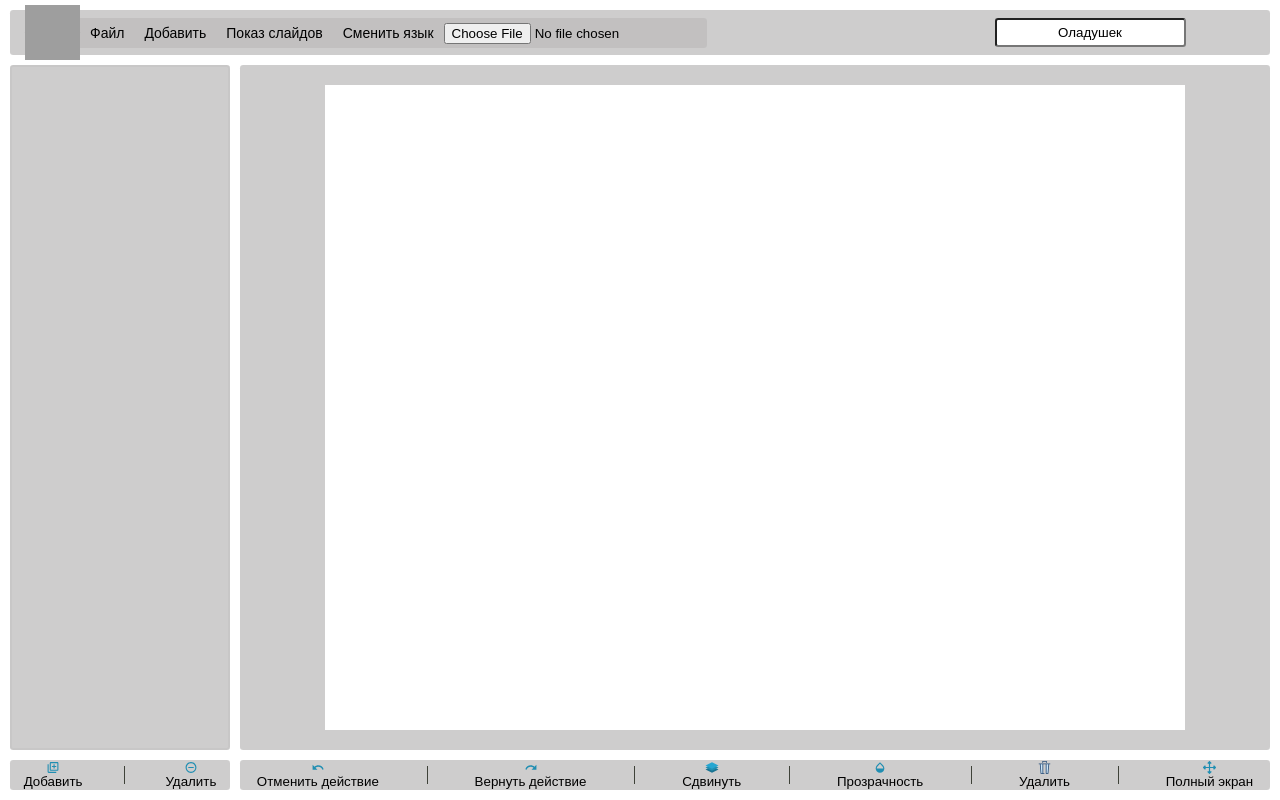
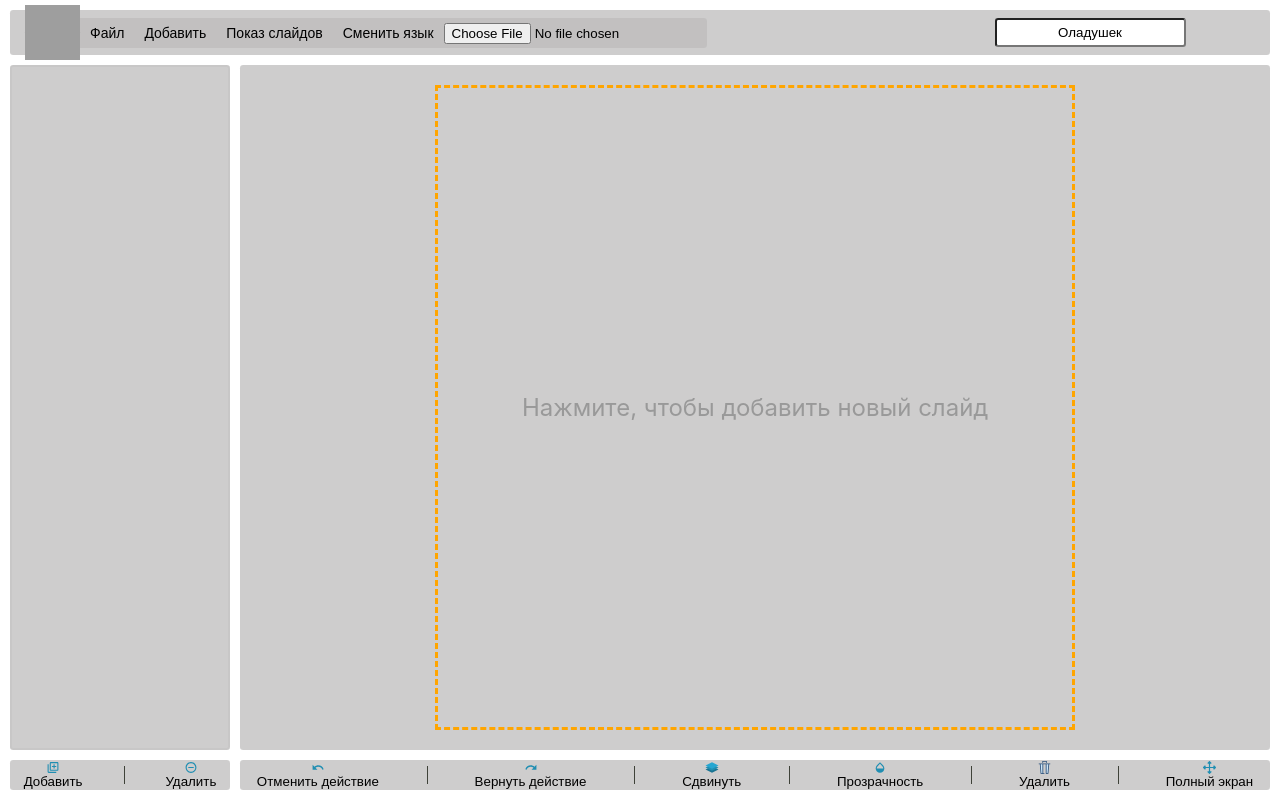
Before and after one commit to pklgn/project-os, a React (Create React App) app: page / in a window 1280 px wide. Built offline with nearby package versions, Linux system fonts and the light colour scheme; grey boxes are pictures that could not be loaded.

Commit message:
фича: новый слайд при клике на пустую рабочую область

```diff
--- a/src/components/AppContent/Slide/SlideComponent.module.css
+++ b/src/components/AppContent/Slide/SlideComponent.module.css
@@ -5,6 +5,20 @@
     min-width: 640px;
 }
 
+.empty-slide-container {
+    background: transparent;
+    box-sizing: border-box;
+    color: #999;
+    font-size: x-large;
+    display: flex;
+    justify-content: center;
+    align-items: center;
+    height: 100%;
+    min-width: 640px;
+    border: medium dashed orange;
+    cursor: pointer;
+}
+
 .slide-container {
     background: white;
     box-sizing: border-box;
--- a/src/components/AppContent/Slide/SlideComponent.tsx
+++ b/src/components/AppContent/Slide/SlideComponent.tsx
@@ -5,8 +5,15 @@ import { getSlideElementType } from '../../../model/utils/tools';
 import { PictureElementComponent } from '../../SlideElements/Picture/PictureElementComponent';
 import { Slide } from '../../../model/types';
 import { TextElementComponent } from '../../SlideElements/Text/TextElementComponent';
-import { createContext, useRef } from 'react';
+import { createContext, useContext, useRef } from 'react';
 import { mockText } from '../../../model/mock/mockEditor';
+
+import { LocaleContext } from '../../../App';
+
+import { addSlide } from '../../../redux/action-creators/slideActionCreators';
+import { bindActionCreators } from 'redux';
+import { useDispatch } from 'react-redux';
+import { keepModelAction } from '../../../redux/action-creators/editorActionCreators';
 
 const VIEWBOX = {
     x_min: 0,
@@ -24,7 +31,22 @@ export const ScaleContext = createContext(VIEWBOX);
 export function SlideComponent(props: SlideProps) {
     const ref = useRef<SVGSVGElement>(null);
 
-    return (
+    const localeContext = useContext(LocaleContext);
+
+    const dispatch = useDispatch();
+    const dispatchAddSlideAction = bindActionCreators(addSlide, dispatch);
+    const dispatchKeepModelAction = bindActionCreators(keepModelAction, dispatch);
+
+    const emptySlideClickHandler = () => {
+        dispatchAddSlideAction();
+        dispatchKeepModelAction();
+    };
+
+    return props.slide === undefined ? (
+        <div className={styles['empty-slide-container']} onClick={emptySlideClickHandler}>
+            {localeContext.locale.localization['empty-slide-info']}
+        </div>
+    ) : (
         <ScaleContext.Provider value={VIEWBOX}>
             <svg
                 ref={ref}
--- a/src/components/AppContent/Slide/SlideWrapper.tsx
+++ b/src/components/AppContent/Slide/SlideWrapper.tsx
@@ -42,7 +42,7 @@ export function SlideWrapper() {
 
     return (
         <div className={wrapperStyles.wrapper}>
-            <div className={styles.slide} ref={ref} inlist={'slide-list'}>
+            <div className={styles.slide} ref={ref}>
                 <SlideComponent slide={currSlide} />
             </div>
         </div>
--- a/src/l18n/localizations/en_EN.json
+++ b/src/l18n/localizations/en_EN.json
@@ -61,5 +61,11 @@
 
     "no-slides-to-show-info": "Are your slides not as hard workers as you? They are not in the workplace!",
 
-    "PRESENTATION_VIEWER_BLOCK_END": ""
+    "PRESENTATION_VIEWER_BLOCK_END": "",
+
+    "SLIDE_BLOCK": "",
+
+    "empty-slide-info": "Click to add new slide",
+
+    "SLIDE_BLOCK_END": ""
 }
--- a/src/l18n/localizations/ru_RU.json
+++ b/src/l18n/localizations/ru_RU.json
@@ -61,5 +61,11 @@
 
     "no-slides-to-show-info": "Ваши слайды не настолько работяги как вы? Их нет на рабочем месте!",
 
-    "PRESENTATION_VIEWER_BLOCK_END": ""
+    "PRESENTATION_VIEWER_BLOCK_END": "",
+
+    "SLIDE_BLOCK": "",
+
+    "empty-slide-info": "Нажмите, чтобы добавить новый слайд",
+
+    "SLIDE_BLOCK_END": ""
 }
```
